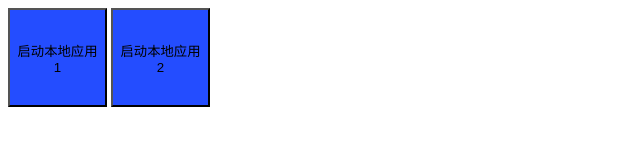
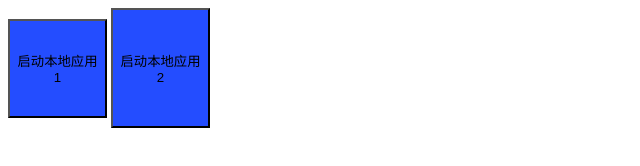
Before and after one commit to anddylau/anddylau.github.io, a plain HTML site: page index.html in a window 1280 px wide. Shown: the whole page, without its empty margins (0-640 px from the left). Drawn offline with Linux system fonts and the light colour scheme.

Commit message:
Update index.html

```diff
--- a/index.html
+++ b/index.html
@@ -18,7 +18,7 @@
     >
          启动本地应用1
      </button>
-       <button  style="width:99px; height:99px;
+       <button  style="width:99px; height:120px;
         background-color:#244DFF;
 
       action="htmltest.html"
```
